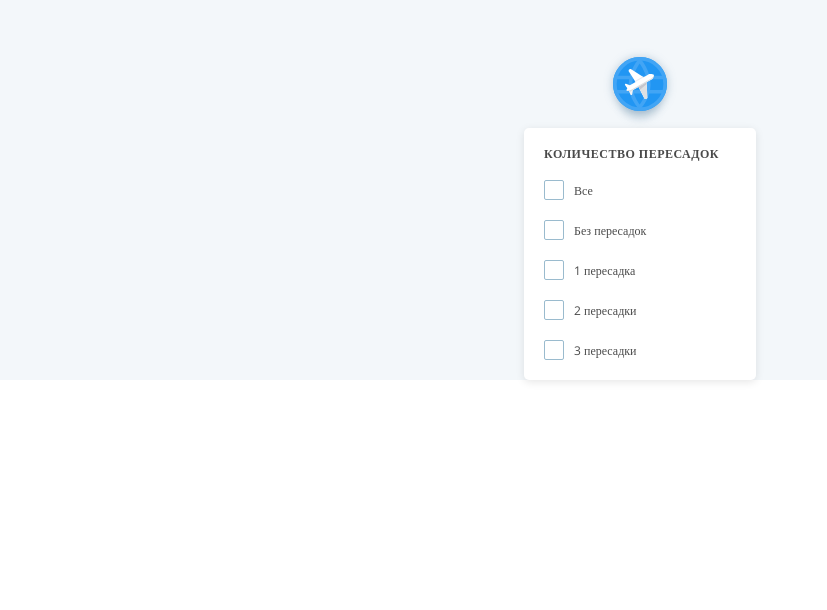
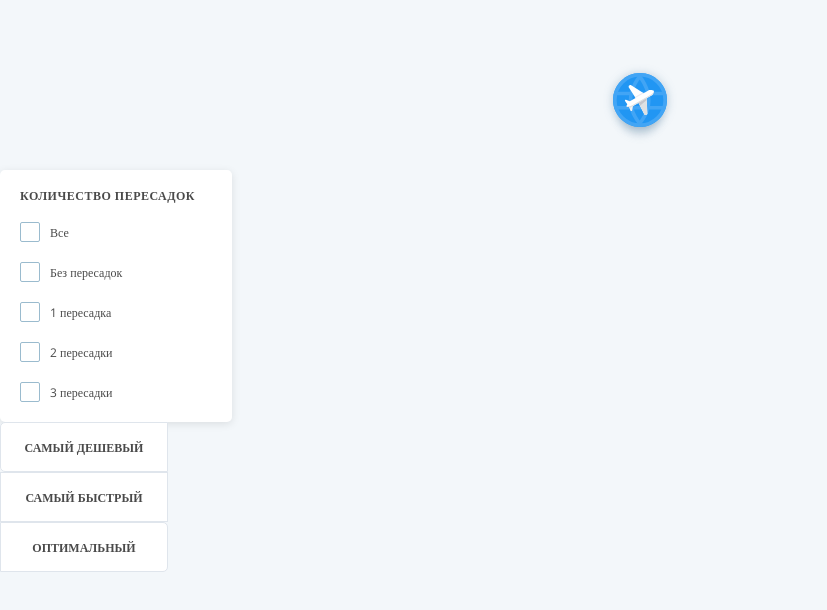
Before and after one commit to Kryptona/AviasalesClone, a React app: page / in a window 1280 px wide. Shown: the top 610 px of the page, without its empty margins (0-827 px from the left). Built offline with nearby package versions, Linux system fonts and the light colour scheme.

Commit message:
Кнопочки для сортировки

```diff
--- /dev/null
+++ b/src/components/ButtonsSection/ButtonsSections.scss
@@ -0,0 +1,30 @@
+@import '../../styles/default';
+
+$border-color: #dfe5ec;
+
+.root {
+  button {
+    height: 50px;
+    width: 168px;
+    outline: none;
+    border: 1px solid $border-color;
+    background-color: $white_color;
+    text-transform: uppercase;
+    font-family: $font_default;
+    font-weight: 600;
+    font-size: 12px;
+    color: #4A4A4A;
+
+    &:focus {
+      background-color: $primary_color;
+      border: none;
+      color: $white_color;
+    }
+  }
+  .left {
+    border-radius: 5px 0 0 5px;
+  }
+  .right {
+    border-radius: 0 5px 5px 0;
+  }
+}
--- /dev/null
+++ b/src/components/ButtonsSection/ButtonsSections.tsx
@@ -0,0 +1,14 @@
+import React from 'react';
+import styles from "./ButtonsSections.scss";
+
+const ButtonsSections = () => {
+    return (
+        <div className={styles.root}>
+            <button className={styles.left}>Самый дешевый</button>
+            <button className={styles.middle}>Самый быстрый</button>
+            <button className={styles.right}>Оптимальный</button>
+        </div>
+    );
+};
+
+export default ButtonsSections;
--- a/src/components/Main.scss
+++ b/src/components/Main.scss
@@ -1,11 +1,39 @@
-@import "../styles/default";
+@import '../styles/default';
 
-.root{
+.root {
   background-color: $main_color;
-  display: flex;
-  flex-direction: column;
-  align-items: center;
-  img{
+  width: 100%;
+  height: 100%;
+
+  display: grid;
+  grid-template-areas:
+    'header header header header'
+    'nav sorted_card card ads'
+    'footer footer footer footer';
+  grid-template-rows: 160px 1fr 80px;
+  grid-template-columns: 1fr 232px 502px 1fr;
+  grid-gap: 10px;
+
+  .header {
+    grid-area: header;
+    align-self: center;
+    justify-self: center;
+  }
+
+  .content{
+    .sorted_card {
+      grid-area: sorted_card;
+    }
+    .card{
+      grid-area: card;
+    }
+  }
+
+  .footer{
+    grid-area: footer;
+  }
+
+  img {
     width: 80px;
     height: 80px;
     margin-top: 48px;
--- a/src/components/Main.tsx
+++ b/src/components/Main.tsx
@@ -3,15 +3,24 @@ import styles from './Main.scss';
 import Card from './Card/Card';
 import aviasales_logo from '../img/aviasales_logo.svg';
 import SortedCheckbox from './SortedCheckbox/SortedCheckbox';
+import ButtonsSections from './ButtonsSection/ButtonsSections';
 
 const Main = () => {
   return (
     <div className={styles.root}>
-      <img src={aviasales_logo} />
+      <div className={styles.header}>
+        <img src={aviasales_logo} />
+      </div>
       <div className={styles.content}>
-        <SortedCheckbox />
-        <Card />
+        <div className={styles.sorted_card}>
+          <SortedCheckbox />
+        </div>
+        <ButtonsSections />
+        <div className={styles.card}>
+          <Card />
+        </div>
       </div>
+      <div className={styles.footer}></div>
     </div>
   );
 };
--- a/src/components/SortedCheckbox/SortedCheckbox.scss
+++ b/src/components/SortedCheckbox/SortedCheckbox.scss
@@ -6,7 +6,7 @@
   height: 252px;
   border-radius: 5px;
   box-shadow: 0 2px 8px rgba(0, 0, 0, 0.1);
-  background-color: $card_color;
+  background-color: $white_color;
   padding: 20px;
   .content {
     .title{
--- a/src/styles/default.scss
+++ b/src/styles/default.scss
@@ -1,7 +1,7 @@
 @import url('https://fonts.googleapis.com/css2?family=Open+Sans:wght@300;400;600&display=swap');
 
-$main_color: F3F7FA;
-$card_color: #ffffff;
+$main_color: #F3F7FA;
+$white_color: #ffffff;
 $primary_color: #2196f3;
 $transparent_primary_color: #9ABBCE;
 
```
